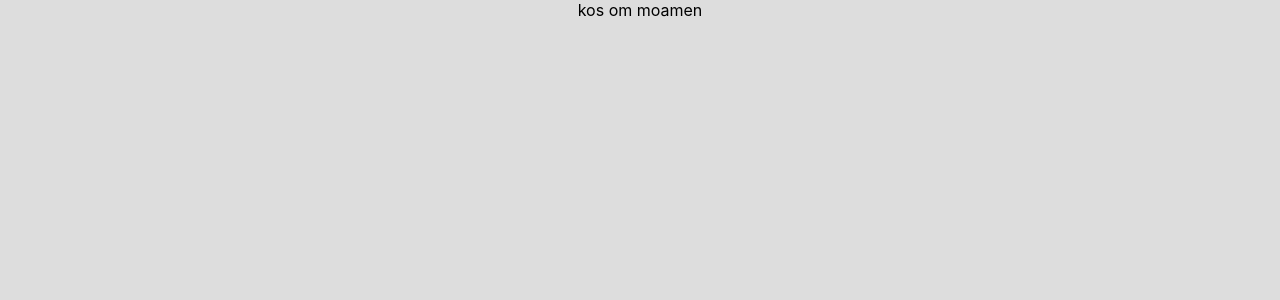
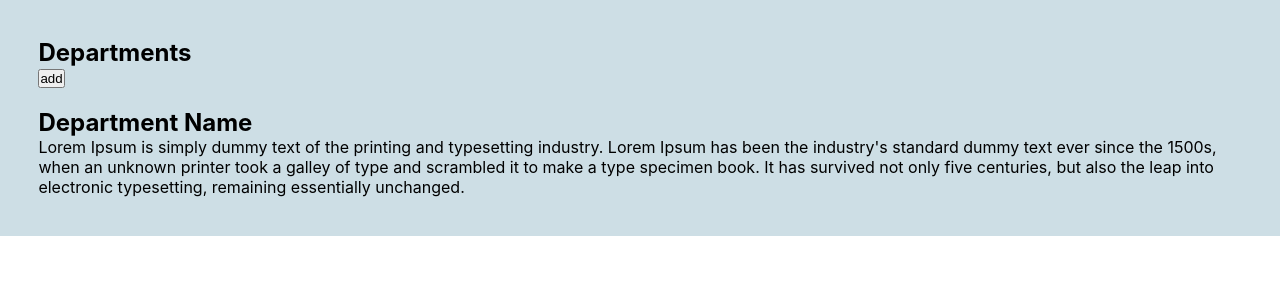
Before and after one commit to Moamen112/Graduation_Project, a React (Create React App) app in the folder graduation_project/: page / in a window 1280 px wide. Shown: the top 300 px of the page. Built offline with nearby package versions, Linux system fonts and the light colour scheme.

Commit message:
department

```diff
--- a/graduation_project/src/App.js
+++ b/graduation_project/src/App.js
@@ -6,7 +6,7 @@ import SideNav from "./common/SideNav";
 function App() {
 	return (
 		<div className="App">
-			<SideNav />
+			<Departments />
 		</div>
 	);
 }
--- a/graduation_project/src/component/Departments.js
+++ b/graduation_project/src/component/Departments.js
@@ -1,7 +1,47 @@
 import React from "react";
+import styled from "styled-components";
 
 function Departments() {
-	return <div></div>;
+	return (
+		<DepContainer>
+			<div>
+				<h2>Departments</h2>
+				<button>add</button>
+
+				<section>
+					<img />
+					<h2>Department Name</h2>
+					<p>
+						Lorem Ipsum is simply dummy text of the printing and
+						typesetting industry. Lorem Ipsum has been the
+						industry's standard dummy text ever since the 1500s,
+						when an unknown printer took a galley of type and
+						scrambled it to make a type specimen book. It has
+						survived not only five centuries, but also the leap into
+						electronic typesetting, remaining essentially unchanged.
+					</p>
+				</section>
+			</div>
+		</DepContainer>
+	);
 }
 
 export default Departments;
+
+const DepContainer = styled.div`
+	background-color: #cddee5;
+
+	* {
+		margin: 0;
+		padding: 0;
+		text-align: left;
+	}
+
+	div {
+		padding: 3%;
+	}
+
+	button {
+		display: inline;
+	}
+`;
```
